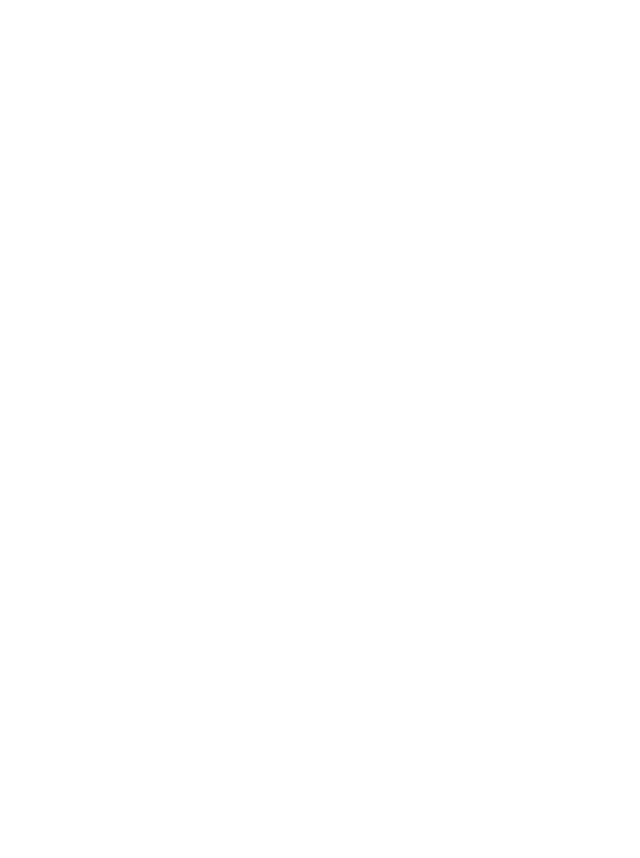
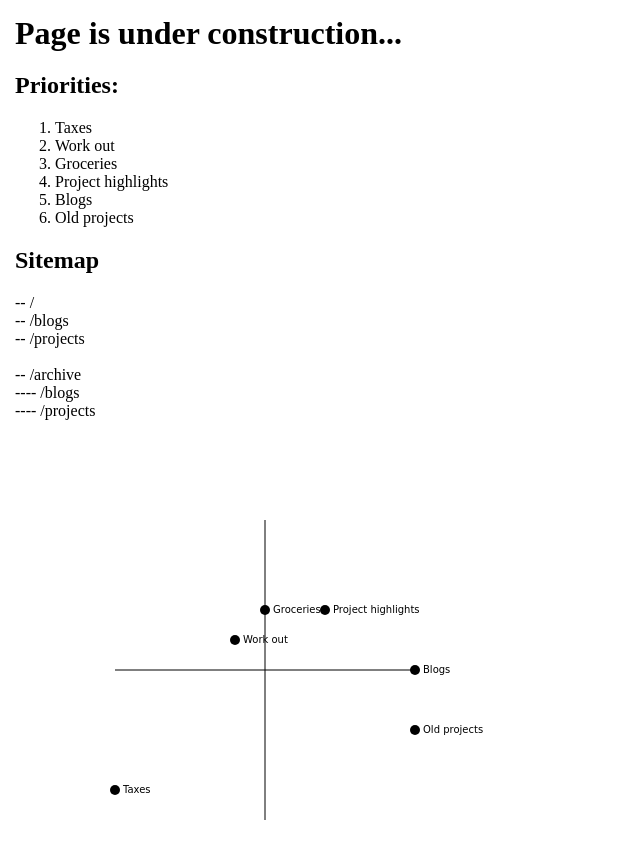
Before and after one commit to seanbecker15/personal-website, a React app: page /dev in a window 1280 px wide. Before the commit this address had no page. Shown: the top 858 px of the page, without its empty margins (0-640 px from the left). Before the commit the page ends 800 px from the top, so only its background shows below. Built offline with nearby package versions, Linux system fonts and the light colour scheme.

Commit message:
add sandbox for local dev

```diff
--- a/src/App.jsx
+++ b/src/App.jsx
@@ -2,11 +2,13 @@
 import { BrowserRouter as Router, Route, Routes } from "react-router-dom";
 const Home = lazy(() => import("./pages/Home"));
 const Learning = lazy(() => import("./pages/Learning"));
+const Dev = lazy(() => import("./pages/Dev"));
 
 export default function App() {
   return (
     <Router>
       <Routes>
+        <Route path="/">
           <Route
             index
             element={
@@ -23,6 +25,17 @@
               </Suspense>
             }
           />
+        </Route>
+        {__DEV__ && (
+          <Route
+            path="/dev"
+            element={
+              <Suspense>
+                <Dev />
+              </Suspense>
+            }
+          />
+        )}
       </Routes>
     </Router>
   );
--- /dev/null
+++ b/src/components/EisenhowerMatrix/Dot/Dot.jsx
@@ -0,0 +1,15 @@
+// @flow
+
+import type { Node } from "react";
+
+import { Fragment } from "react";
+
+type Props = {
+  urgency: number,
+  importance: number,
+  title: string,
+};
+
+export default function Dot(props: Props): Node {
+  return <Fragment />;
+}
--- /dev/null
+++ b/src/components/EisenhowerMatrix/Dot/index.js
@@ -0,0 +1,3 @@
+import Dot from "./Dot";
+
+export default Dot;
--- /dev/null
+++ b/src/components/EisenhowerMatrix/Matrix/Matrix.jsx
@@ -0,0 +1,64 @@
+//@flow
+import type { Element, ChildrenArray, Node } from "react";
+import { Children, useEffect, useRef } from "react";
+import Dot from "../Dot";
+
+type Props = {
+  size: number,
+  xOffset: number,
+  yOffset: number,
+  children: ChildrenArray<Element<typeof Dot>>,
+};
+
+export default function Matrix(props: Props): Node {
+  const canvasRef = useRef(null);
+
+  const { size, xOffset, yOffset } = props;
+  useEffect(() => {
+    const canvas = canvasRef.current;
+    if (!canvas) {
+      console.error("Canvas ref is not defined...");
+      return;
+    }
+
+    const ctx = canvas.getContext("2d");
+
+    ctx.fillStyle = "#000000";
+
+    // vertical line
+    ctx.moveTo(size / 2 + xOffset, yOffset);
+    ctx.lineTo(size / 2 + xOffset, size + yOffset);
+
+    // horizontal line
+    ctx.moveTo(xOffset, size / 2 + yOffset);
+    ctx.lineTo(size + xOffset, size / 2 + yOffset);
+    ctx.stroke();
+
+    Children.forEach(props.children, (child) => {
+      const { urgency, importance, title } = child.props;
+      // urgency = x
+      // urgency: 0 -> low urgency, x coordinate should be size
+      // urgency: 10+ -> high urgency, x coordinate should be xOffset
+      const urgencyCoordinate = xOffset + size - (urgency / 10) * size;
+      // importance = y
+      // importance: 0 -> low importance, y coordinate should be size
+      // importance: 10+ -> high importance, y coordinate should be 0
+      const importanceCoordinate = yOffset + size - (importance / 10) * size;
+
+      ctx.beginPath();
+      ctx.arc(urgencyCoordinate, importanceCoordinate, 5, 0, 2 * Math.PI);
+      ctx.fill();
+
+      ctx.font = "10px Comic Sans MS";
+      ctx.fillText(title, urgencyCoordinate + 8, importanceCoordinate + 3);
+    });
+  }, [props.children, size]);
+
+  return (
+    <canvas
+      ref={canvasRef}
+      width={size + 2 * xOffset}
+      height={size + 2 * yOffset}
+    />
+  );
+}
--- /dev/null
+++ b/src/components/EisenhowerMatrix/Matrix/index.js
@@ -0,0 +1,3 @@
+import Matrix from "./Matrix";
+
+export default Matrix;
--- /dev/null
+++ b/src/components/EisenhowerMatrix/index.js
@@ -0,0 +1,4 @@
+import Dot from "./Dot";
+import Matrix from "./Matrix";
+
+export { Dot, Matrix };
--- /dev/null
+++ b/src/components/SitemapItem/SitemapItem.jsx
@@ -0,0 +1,7 @@
+export default function SitemapItem(props) {
+  return (
+    <div className="SitemapItem" title={props.title}>
+      {"--".repeat(props.level)} {props.children}
+    </div>
+  );
+}
--- /dev/null
+++ b/src/components/SitemapItem/index.js
@@ -0,0 +1,3 @@
+import SitemapItem from "./SitemapItem";
+
+export default SitemapItem;
--- /dev/null
+++ b/src/pages/Dev/Dev.jsx
@@ -0,0 +1,44 @@
+import { Fragment, useEffect, useRef } from "react";
+import * as Eisenhower from "../../components/EisenhowerMatrix";
+import SitemapItem from "../../components/SitemapItem";
+import "./styles.scss";
+
+export default function Dev() {
+  return (
+    <div className="Dev">
+      <h1>Page is under construction...</h1>
+      <h2>Priorities:</h2>
+      <ol>
+        <li> Taxes</li>
+        <li> Work out</li>
+        <li> Groceries</li>
+        <li> Project highlights</li>
+        <li> Blogs</li>
+        <li> Old projects</li>
+      </ol>
+
+      <h2>Sitemap</h2>
+      <SitemapItem level={1} title="Project and blog highlights">
+        /
+      </SitemapItem>
+      <SitemapItem level={1} title="Chronological list of blogs">
+        /blogs
+      </SitemapItem>
+      <SitemapItem level={1} title="Chronological list of projects">
+        /projects
+      </SitemapItem>
+      <br />
+      <SitemapItem level={1}>/archive</SitemapItem>
+      <SitemapItem level={2}>/blogs</SitemapItem>
+      <SitemapItem level={2}>/projects</SitemapItem>
+      <Eisenhower.Matrix size={300} xOffset={100} yOffset={100}>
+        <Eisenhower.Dot urgency={0} importance={3} title="Old projects" />
+        <Eisenhower.Dot urgency={3} importance={7} title="Project highlights" />
+        <Eisenhower.Dot urgency={0} importance={5} title="Blogs" />
+        <Eisenhower.Dot urgency={10} importance={1} title="Taxes" />
+        <Eisenhower.Dot urgency={6} importance={6} title="Work out" />
+        <Eisenhower.Dot urgency={5} importance={7} title="Groceries" />
+      </Eisenhower.Matrix>
+    </div>
+  );
+}
--- /dev/null
+++ b/src/pages/Dev/index.js
@@ -0,0 +1,3 @@
+import Dev from "./Dev";
+
+export default Dev;
--- /dev/null
+++ b/src/pages/Dev/styles.scss
@@ -0,0 +1,3 @@
+.Dev {
+  box-sizing: border-box;
+}
```
Lines whose indentation alone changed are shown as unchanged.
